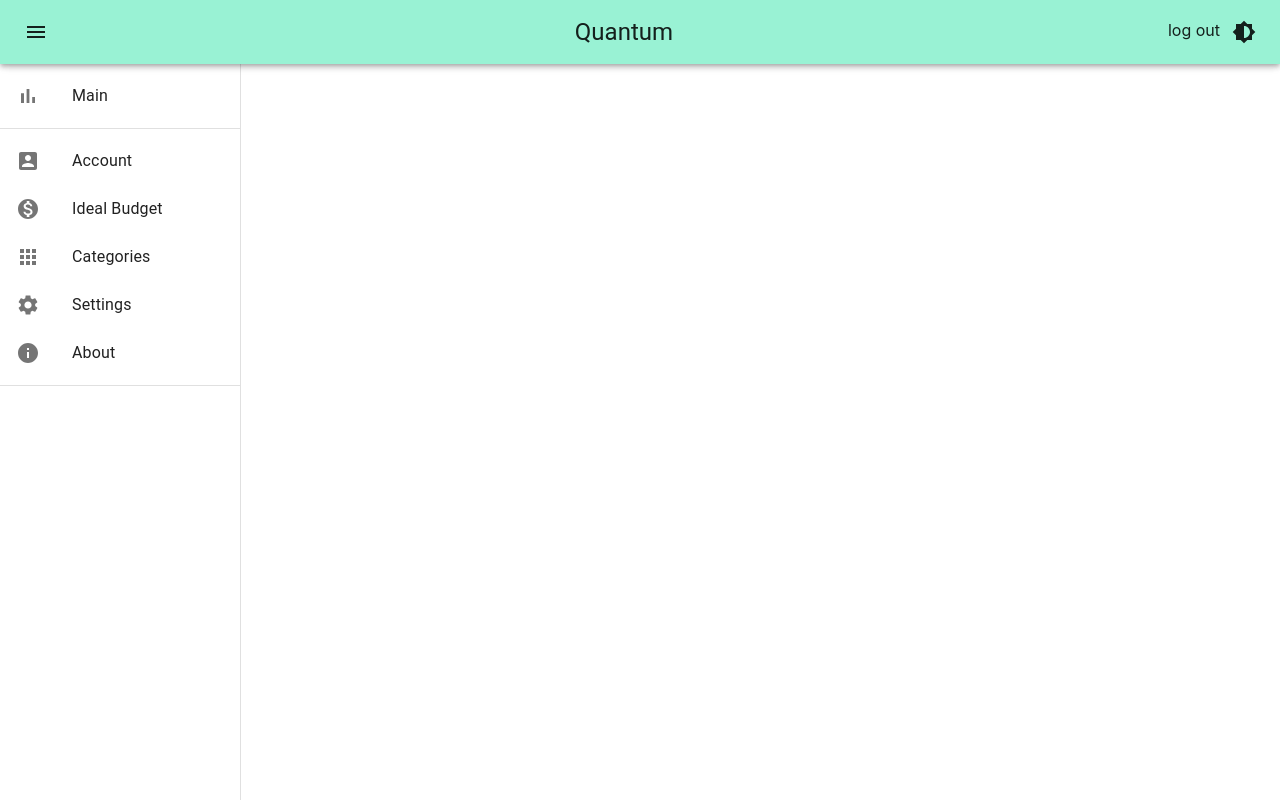
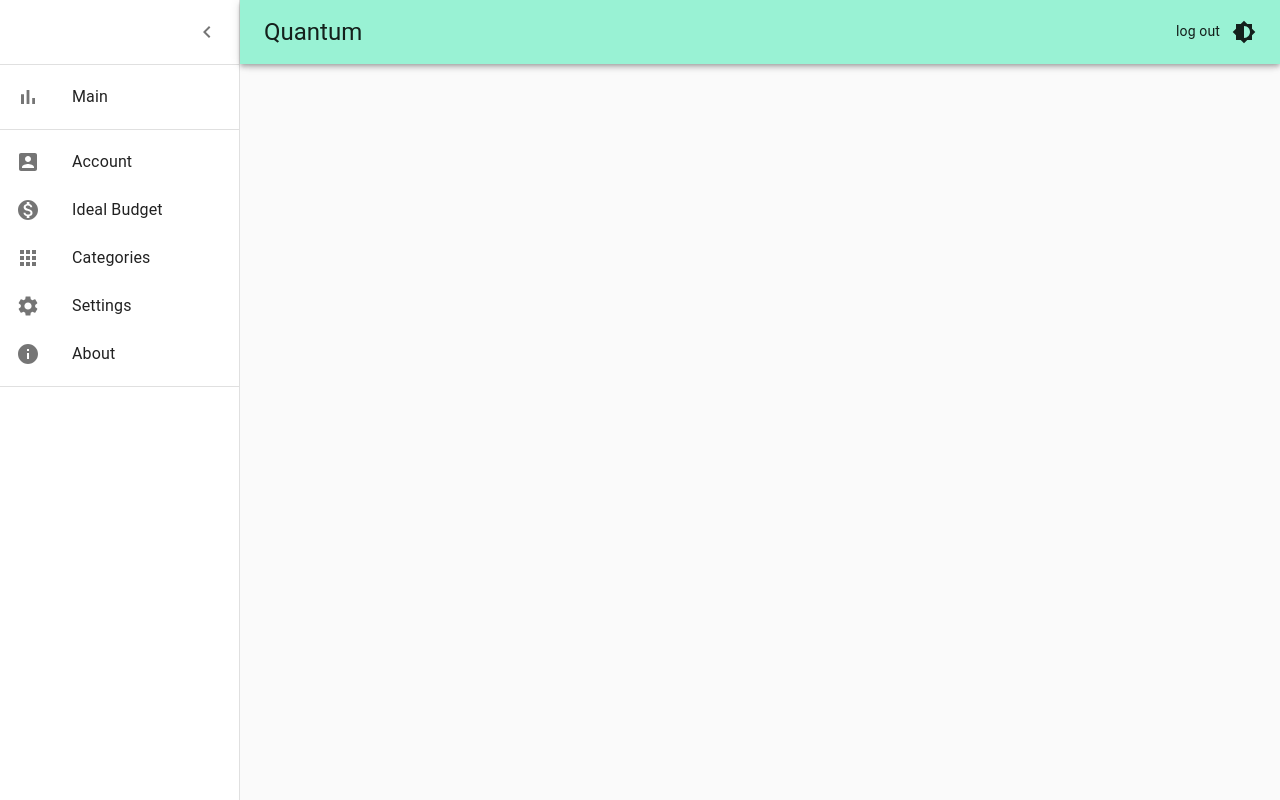
Before and after one commit to a-tovar/Budgeting, a React (Create React App) app in the folder client/: page / in a window 1280 px wide. Built offline with nearby package versions, Linux system fonts and the light colour scheme.

Commit message:
Make sidebar collapsible

```diff
--- a/client/src/components/navbar/nav.js
+++ b/client/src/components/navbar/nav.js
@@ -1,10 +1,10 @@
-import React from "react";
+import React, { useState } from "react";
+import clsx from "clsx";
 
 import {
   AppBar,
   Toolbar,
   Typography,
-  Button,
   Drawer,
   IconButton,
   List,
@@ -12,6 +12,7 @@ import {
   ListItemIcon,
   ListItemText,
   Divider,
+  CssBaseline,
 } from "@material-ui/core";
 import {
   Menu,
@@ -22,6 +23,7 @@ import {
   Apps,
   Settings,
   Info,
+  ChevronLeft,
 } from "@material-ui/icons";
 import { makeStyles } from "@material-ui/core/styles";
 
@@ -33,12 +35,24 @@ const useStyles = makeStyles((theme) => ({
   },
   appBar: {
     zIndex: theme.zIndex.drawer + 1,
+    transition: theme.transitions.create(["margin", "width"], {
+      easing: theme.transitions.easing.sharp,
+      duration: theme.transitions.duration.leavingScreen,
+    }),
+  },
+  appBarShift: {
+    width: `calc(100% - ${drawerWidth}px)`,
+    marginLeft: drawerWidth,
+    transition: theme.transitions.create(["margin", "width"], {
+      easing: theme.transitions.easing.easeOut,
+      duration: theme.transitions.duration.enteringScreen,
+    }),
+  },
+  hide: {
+    display: "none",
   },
   toolbar: {
     justifyContent: "space-between",
-  },
-  title: {
-    marginLeft: "20px",
   },
   drawer: {
     width: drawerWidth,
@@ -47,21 +61,42 @@ const useStyles = makeStyles((theme) => ({
   drawerPaper: {
     width: drawerWidth,
   },
+  drawerHeader: {
+    display: "flex",
+    alignItems: "center",
+    padding: theme.spacing(0, 1),
+    // necessary for content to be below app bar
+    ...theme.mixins.toolbar,
+    justifyContent: "flex-end",
+  },
 }));
 
 export default function Nav() {
   const classes = useStyles();
+  const [open, setOpen] = useState(true); // make part of redux state?
+  const toggleMenu = () => {
+    setOpen(!open);
+  };
+
   return (
     <>
       <div className={classes.root}>
-        <AppBar position="fixed" className={classes.appBar}>
+        <CssBaseline />
+        <AppBar
+          position="fixed"
+          className={clsx(classes.appBar, { [classes.appBarShift]: open })}
+        >
           <Toolbar className={classes.toolbar}>
-            <IconButton color="inherit" aria-label="open drawer" edge="start">
+            <IconButton
+              color="inherit"
+              aria-label="open drawer"
+              edge="start"
+              onClick={toggleMenu}
+              className={clsx(open && classes.hide)}
+            >
               <Menu />
             </IconButton>
-            <Typography variant="h5" className={classes.title}>
-              Quantum
-            </Typography>
+            <Typography variant="h5">Quantum</Typography>
             <div>
               <span>log out</span>
               <IconButton color="inherit" aria-label="dark mode" edge="end">
@@ -74,11 +109,17 @@ export default function Nav() {
           container="true"
           variant="persistent"
           anchor="left"
-          open={true}
+          open={open}
           className={classes.drawer}
           classes={{ paper: classes.drawerPaper }}
         >
-          <Toolbar />
+          <div className={classes.drawerHeader}>
+            <IconButton onClick={toggleMenu}>
+              <ChevronLeft />
+            </IconButton>
+          </div>
+          {/* <Toolbar /> */}
+          <Divider />
           <List>
             <ListItem button>
               <ListItemIcon>
```
